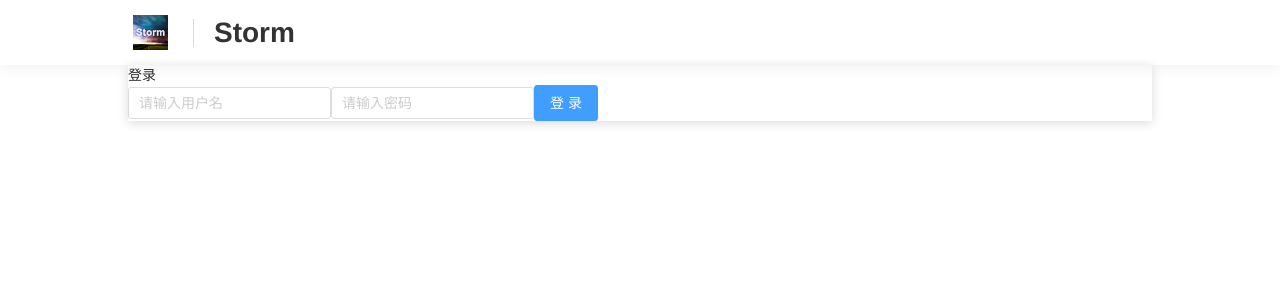
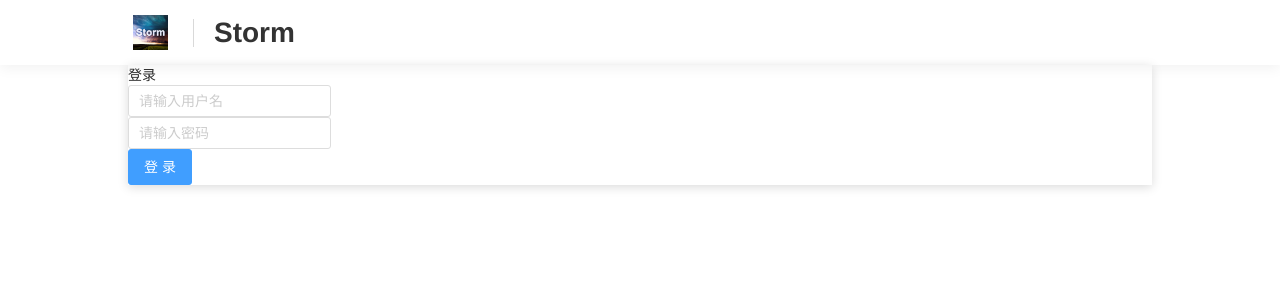
Before and after one commit to wenyejie/demo, a Vue app: page /login in a window 1280 px wide. Shown: the top 300 px of the page. Built offline with nearby package versions, Linux system fonts and the light colour scheme.

Commit message:
新增组件
Signed-off-by: wenyejie <wenyejie@swipal.com>

```diff
--- /dev/null
+++ b/src/components/form/Form.vue
@@ -0,0 +1,36 @@
+<!--
+ - @author: Storm
+ - @date: 2019/5/25
+ - @email: wenyejie@foxmail.com
+ -->
+<template>
+  <form
+    class="s-form"
+    :novalidate="novalidate"
+    :autocomplete="autocomplete"
+  >
+    <slot />
+  </form>
+</template>
+
+<script lang="ts">
+import Vue from 'vue'
+
+export default Vue.extend({
+  name: 'SForm',
+  props: {
+    novalidate: {
+      type: String,
+      default: 'novalidate'
+    },
+    autocomplete: {
+      type: String,
+      default: 'autocomplete'
+    }
+  }
+})
+</script>
+
+<style lang="scss" scoped>
+
+</style>
--- /dev/null
+++ b/src/components/form/FormItem.vue
@@ -0,0 +1,24 @@
+<!--
+ - @author: Storm
+ - @date: 2019/5/25
+ - @email: wenyejie@foxmail.com
+ -->
+<template>
+  <div class="s-form-item">
+    <slot />
+  </div>
+</template>
+
+<script lang="ts">
+import Vue from 'vue'
+
+export default Vue.extend({
+  name: 'SFormItem'
+})
+</script>
+
+<style lang="scss">
+.s-form-item {
+
+}
+</style>
--- a/src/components/index.ts
+++ b/src/components/index.ts
@@ -9,11 +9,14 @@ import { VueConstructor } from 'vue'
 import SModal from './modal'
 import SInput from './input'
 import SButton from './button'
+import { SForm, SFormItem } from './form'
 
 const components = {
   SModal,
   SInput,
-  SButton
+  SButton,
+  SForm,
+  SFormItem
 }
 
 const install = (Vue: VueConstructor) => {
--- a/src/components/input/Input.vue
+++ b/src/components/input/Input.vue
@@ -30,6 +30,10 @@ export default Vue.extend({
     type: {
       type: String,
       default: 'text'
+    },
+    block: {
+      type: Boolean,
+      default: false
     }
   },
   data () {
@@ -42,6 +46,11 @@ export default Vue.extend({
       return Object.assign(nullObject(), this.$listeners, {
         input: () => this.$emit('input', this.innerVal)
       })
+    },
+    classes () {
+      return {
+        [`s-input__block`]: this.block
+      }
     }
   },
   watch: {
--- a/src/components/modal/index.ts
+++ b/src/components/modal/index.ts
@@ -4,6 +4,4 @@
  * @email: wenyejie@foxmail.com
  */
 
-const Modal = () => import('./Modal.vue')
-
-export default Modal
+export default () => import('./Modal.vue')
--- a/src/views/Login.vue
+++ b/src/views/Login.vue
@@ -1,26 +1,31 @@
 <template>
   <div class="login">
     <h1>登录</h1>
-    <form
-      novalidate
-      autocomplete
-    >
+    <s-form>
+      <s-form-item>
         <s-input
           v-model="login.username"
           placeholder="请输入用户名"
         />
+      </s-form-item>
+
+      <s-form-item>
         <s-input
           v-model="login.password"
           type="password"
           placeholder="请输入密码"
         />
+      </s-form-item>
+
+      <s-form-item>
         <s-button
           type="primary"
           @click="handleSubmit"
         >
           登 录
         </s-button>
-    </form>
+      </s-form-item>
+    </s-form>
   </div>
 </template>
 
```
Also changed, not shown: src/components/form/index.ts (added, +8 -0 lines), .eslintrc.js. Lines whose indentation alone changed are shown as unchanged.
